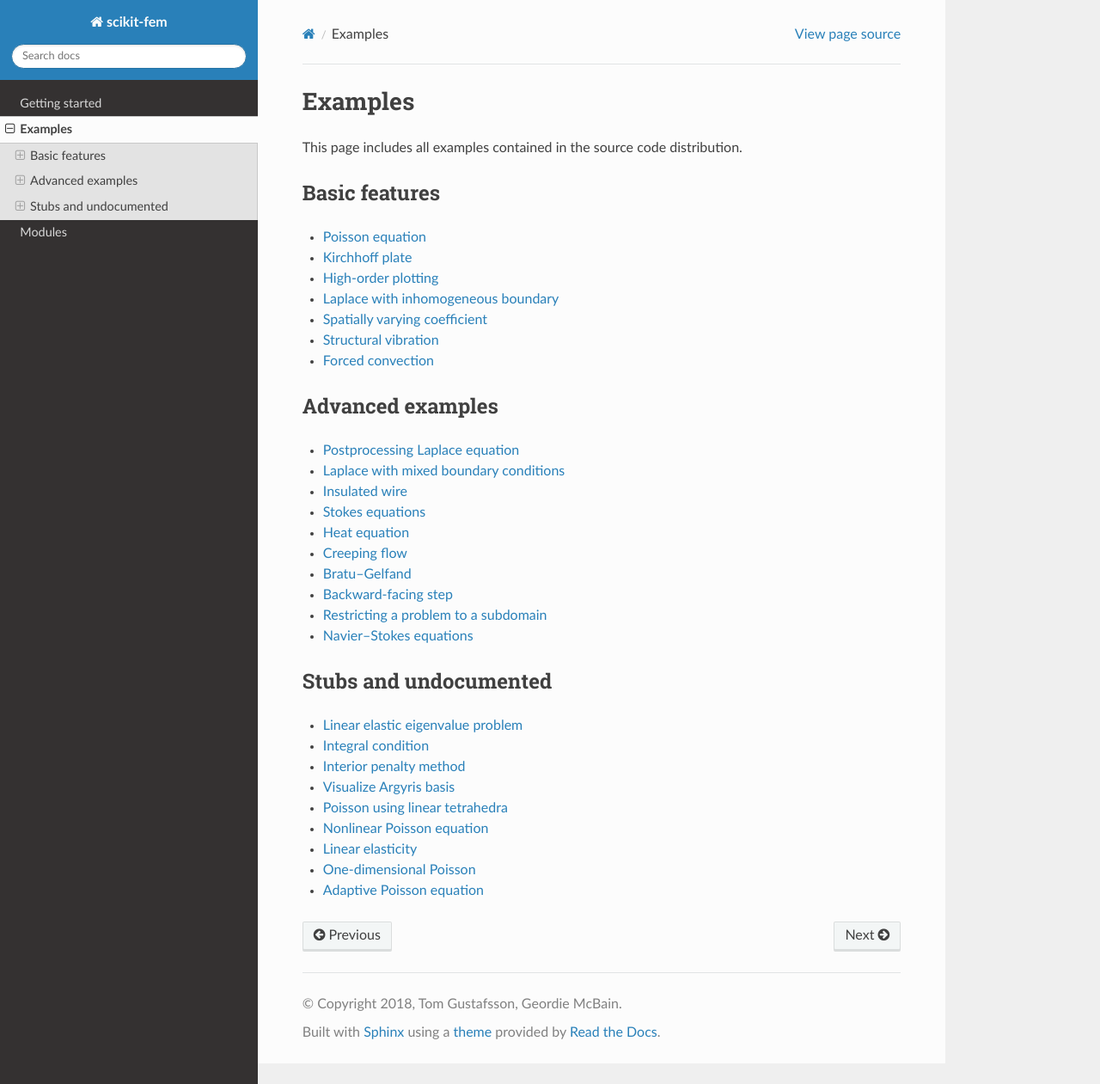
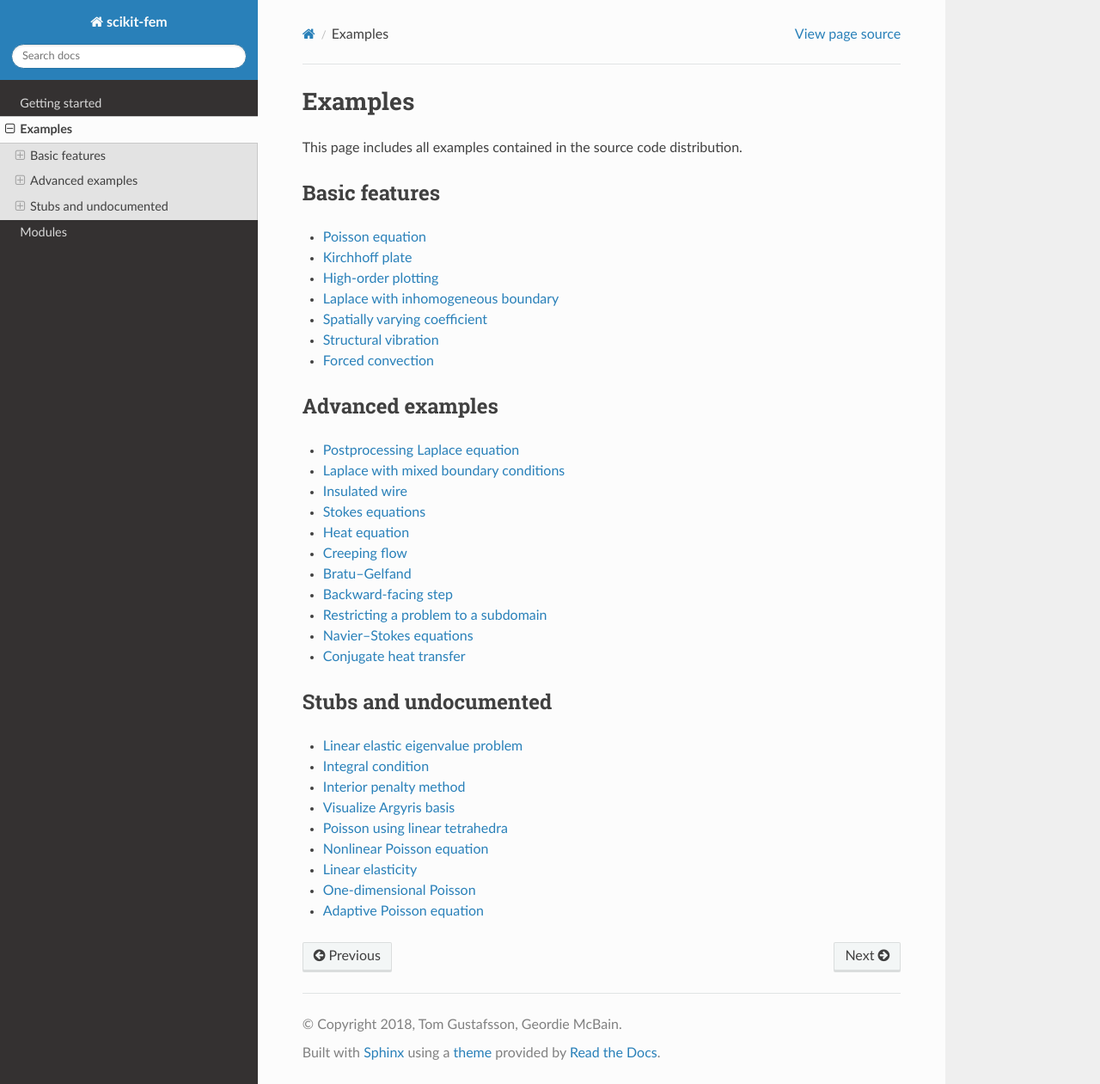
Before and after one commit to kinnala/scikit-fem, a Sphinx documentation site: the page built from docs/learning.rst, in a window 1280 px wide and 1261 px high. Shown: the whole window at 86% size. Built offline with Sphinx 7.4.7 and the Read the Docs theme 2.0.0, drawn with Linux system fonts in a browser that asks for light colours; some of the changed lines change nothing that is shown.

Commit message:
added conjugate heat transfer to advanced examples

```diff
--- a/docs/learning.rst
+++ b/docs/learning.rst
@@ -34,6 +34,7 @@ Advanced examples
    examples/ex24.rst
    examples/ex26.rst
    examples/ex27.rst
+   examples/ex28.rst
 
 Stubs and undocumented
 ######################
```
